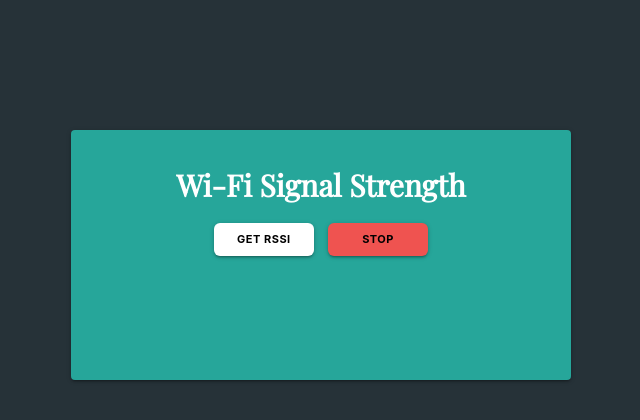
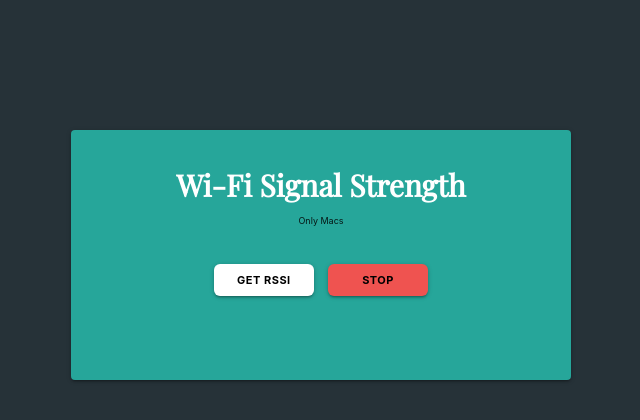
Before and after one commit to jamsme/SignalStrength, a Django app: page / in a window 1280 px wide. Shown: the top 420 px of the page, without its empty margins (319-959 px from the left). Run offline with Django 3.2, Linux system fonts and the light colour scheme; some libraries are stand-ins or nearby versions.

Commit message:
added only macs

```diff
--- a/apps/rssi/static/rssi/css/style.css
+++ b/apps/rssi/static/rssi/css/style.css
@@ -6,6 +6,9 @@ h4 {
     font-weight: bolder;
     position: relative;
     top: 15px;
+}
+h3 {
+    font-size: 9px;
 }
 div.card-panel {
     width: 500px;
--- a/apps/rssi/templates/rssi/index.html
+++ b/apps/rssi/templates/rssi/index.html
@@ -18,6 +18,7 @@
     <div class="center align container">
         <div class="card-panel">
             <h4>Wi-Fi Signal Strength</h4>
+            <h3>Only Macs</h3>
             <h5 id="dBm"></h5>
             <h6 id="text"></h6>
             <button class="waves-effect waves-dark btn-small white black-text">Get RSSI</button>
```
